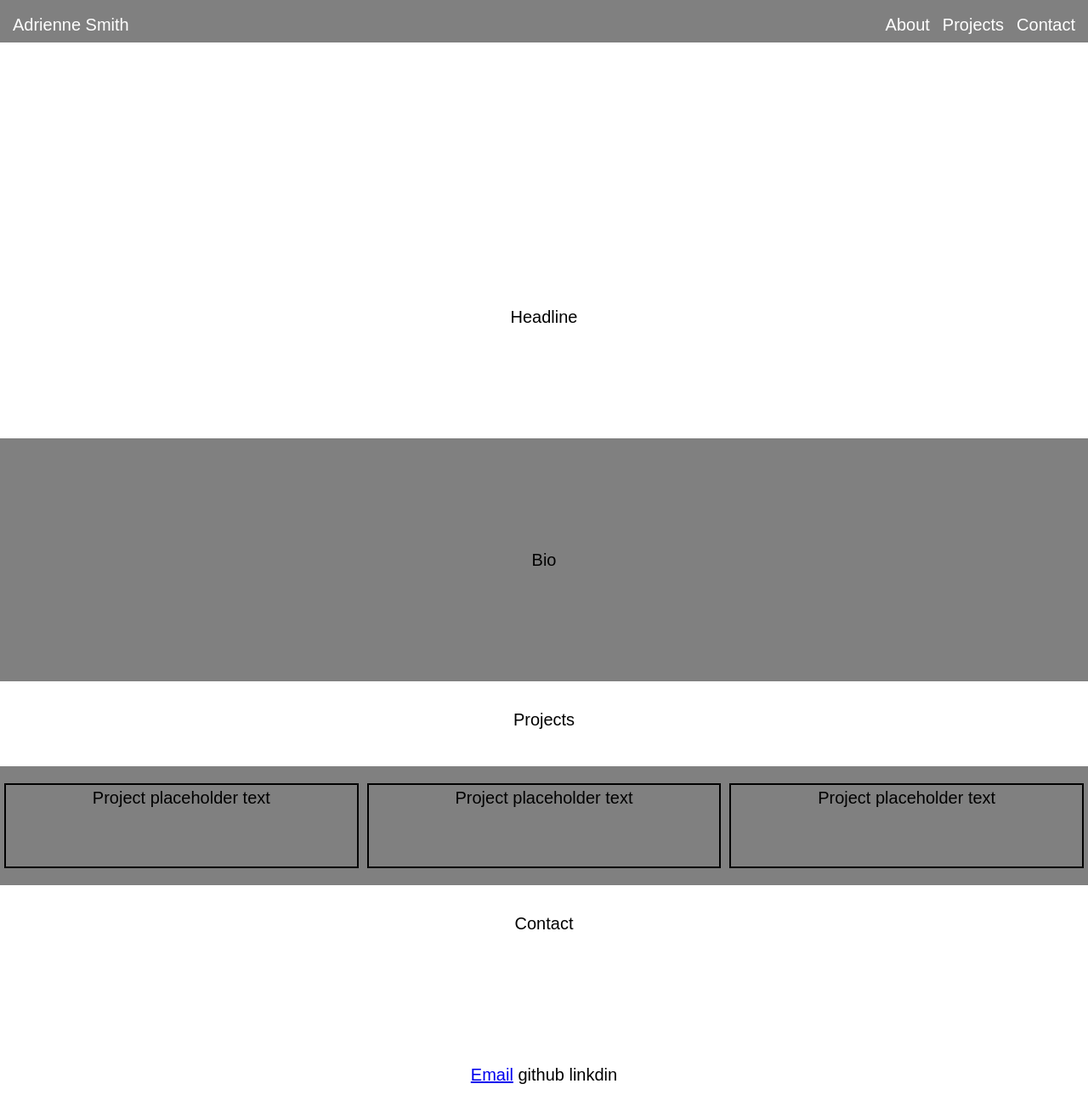
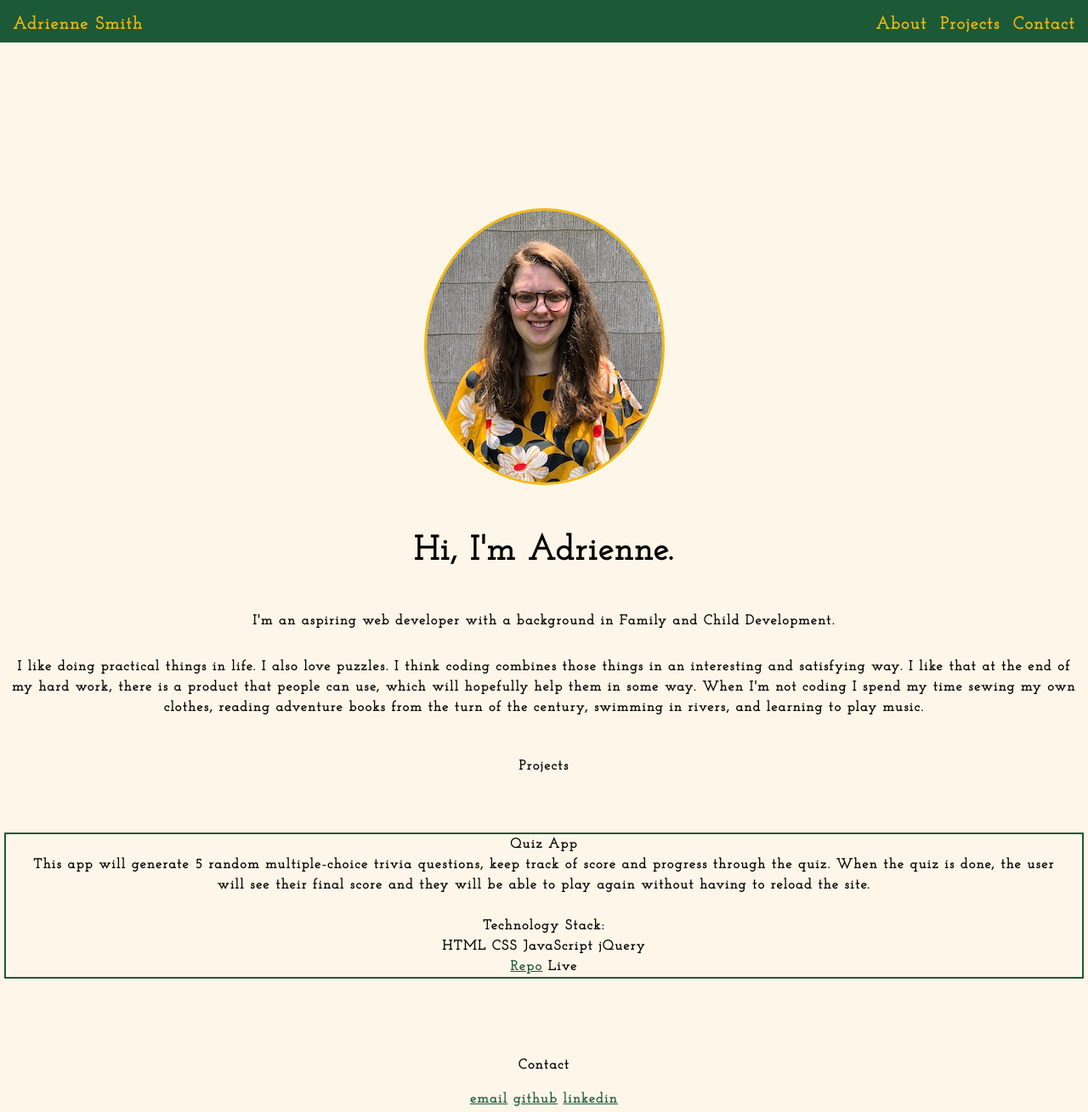
Before and after one commit to one-smith/adrienne-portfolio, a plain HTML site: page index.html in a window 1280 px wide. Shown: the whole page at 85% size. Drawn offline with nearby package versions, Linux system fonts and the light colour scheme.

Commit message:
adding styling and colors and font

```diff
--- a/index.css
+++ b/index.css
@@ -3,12 +3,20 @@
 }
 
 body {
-  font-family: Arial, Helvetica, sans-serif;
-  font-size: 20px;
+  font-family: 'Josefin Slab', serif;
+  /* font-family: Arial, Helvetica, sans-serif; */
+  font-size: 16px;
   line-height: 1.5;
   text-align: center;
+  font-weight: bold;
+  letter-spacing: 1.5px;
+  background-color: #FEF6E8;
 }
 
+.name {
+  font-size: 40px;
+  font-weight: bold;
+}
 
 nav {
   position: fixed;
@@ -16,9 +24,9 @@ nav {
   left: 0;
   right: 0;
   z-index: 10;
-  background-color: grey;
+  background-color: #1C5936;
   margin: 0;
-  color: white;
+  color: #F2B90F;
   height: 50px;
   font-size: 14px;
 }
@@ -31,7 +39,7 @@ nav p {
 
 nav a{
   text-decoration: none;
-  color: white;
+  color: #F2B90F;
   padding-right: 15px;
   float: right;
   margin-top: 14px;
@@ -45,16 +53,12 @@ header {
 
 section {
   min-height: 100px;
-  background-color: light-grey;
-  padding: 10% 0;
-}
-
-section:nth-child(even) {
-  background-color: grey;
+  padding: 15px 5px;
 }
 
 .mypic {
   border-radius: 50%;
+  border: 3px solid #F2B90F;
 }
 
 .project-group {
@@ -64,24 +68,10 @@ section:nth-child(even) {
   height: 100%;
 }
 
-
 .projects {
   padding: 0 25px;
   margin: 5px 10px;
-}
-/* .projects {
-  /* width: 100%; */
-  /* height: 800px; */
-  /* margin: auto; */
-  /* flex: 0 0 100%; */
-  /* flex-wrap: wrap; */
-  /* flex-direction: column;
-  height: 100%; */
-  /* justify-content: flex-start; */
-/* } */
-
-.projects {
-  border: 2px solid black;
+  border: 2px solid #1C5936;
   min-height: 100px;
   padding-top: 0;
   padding-bottom: 0;
@@ -90,19 +80,25 @@ section:nth-child(even) {
 .project-title {
   padding-top: 30px;
   padding-bottom: 0;
-  height: 15px;
 }
 
 .contact-title {
-  padding-top: 30px;
+  padding-top: 70px;
+  padding-bottom: 0;
 }
 
 .contact-info {
+  margin-top: 10px;
   margin-bottom: 40px;
 }
 
-#about {
-  padding: 10% 10%;
+.projects a:link, .contact-info a:link {
+  color: #1C5936;
+}
+
+.projects a:visited, .contact-info a:visited {
+  /* color: #F2B90F; */
+  color: #F29494;
 }
 
 @media only screen and (min-width: 400px) {
@@ -111,7 +107,7 @@ section:nth-child(even) {
   }
 }
 
-@media only screen and (min-width: 800px) {
+@media only screen and (min-width: 700px) {
   nav {
     font-size: 20px;
   }
@@ -128,7 +124,6 @@ section:nth-child(even) {
     display: flex;
     padding: 0;
     flex-direction: row;
-    /* height: 100%; */
   }
 
   .col {
--- a/index.html
+++ b/index.html
@@ -6,6 +6,7 @@
   <meta http-equiv="X-UA-Compatible" content="ie=edge">
   <title>Portfolio Wireframe</title>
   <link rel="stylesheet" type="text/css" href="//cdnjs.cloudflare.com/ajax/libs/normalize/6.0.0/normalize.css">
+  <link href="https://fonts.googleapis.com/css?family=Josefin+Slab&display=swap" rel="stylesheet">
   <link rel="stylesheet" type="text/css" href="index.css">
 </head>
 <body>
@@ -19,50 +20,35 @@
   </header>
   <main role="main">
     <section id="headline">
-      Headline </section>
-      <section id="about">Bio</section>
       <!-- It currently is not but will be a picture of me at some point -->
-      <!-- <img src="https://upload.wikimedia.org/wikipedia/commons/thumb/5/56/Myrna_Loy.jpg/220px-Myrna_Loy.jpg" alt="Picture of Myrna Loy" class="mypic"><br>
-      Hello, my name is Adrienne Smith. I'm an aspiring web developer with a background in Family and Child Development.</section>
-    <section id="about">
+      <img src="./IMG_2154.jpg" alt="Picture of me" class="mypic"><br>
+      <p class="name">Hi, I'm Adrienne.</p>I'm an aspiring web developer with a background in Family and Child Development.</section>
+    </section>
+      <section id="about">
       I like doing practical things in life. I also love puzzles. I think coding combines those things in an interesting
       and satisfying way. I like that at the end of my hard work, there is a product that people can use, which will hopefully
       help them in some way.
       When I'm not coding I spend my time sewing my own clothes, reading adventure books from the turn of the century, swimming in
-      rivers, and learning to play music. --> </section>
+      rivers, and learning to play music. </section>
     <section class="project-title" id="projects">Projects</section>
       <section class="project-group">
         <p class="projects col">
-          <!-- this is not yet a screenshot of my finished project -->
           <!-- <img src="https://scottross79.files.wordpress.com/2014/09/ghsot-surprise.jpg?w=560" alt="will be screenshot of app" class="screenshots"> -->
-          <!-- An image will be here <br>
+          <!-- An image will be here <br> -->
           Quiz App <br>
           This app will generate 5 random multiple-choice trivia questions, keep track of score and progress through the quiz. When
-          the quiz is done, the user will see their final score and they will be able to play again without having to reload the site.<br>
-          This app was built with HTML, CSS, JavaScript, and jQuery. <br>
-          <a href="https://github.com/thinkful-ei-emu/adrienne-eugene-quiz-app-2">Repo</a> <br>
-          <a>There will be a link to the live app, but it doesn't exist yet.</a> -->
-          Project placeholder text
-        </p>
-        <p class="projects col">
-          <!-- An image will be here <br>
-          A descripton of some sort.<br>
-          What was used to build the app.<br>
-          <a>This will be a link to the repo </a> <br>
-          <a>This will be a link to the live app</a> -->
-          Project placeholder text
-        </p>
-        <p class="projects col">
-          <!-- An image will be here <br>
-          A descripton of some sort.<br>
-          What was used to build the app.<br>
-          <a>This will be a link to the repo </a> <br>
-          <a>This will be a link to the live app</a> -->
-          Project placeholder text
+          the quiz is done, the user will see their final score and they will be able to play again without having to reload the site.<br><br>
+          Technology Stack:<br>
+            HTML
+            CSS
+            JavaScript
+            jQuery <br>
+          <a href="https://github.com/thinkful-ei-emu/adrienne-eugene-quiz-app-2">Repo</a>
+          <a>Live</a>
         </p>
       </section>
     <section class="contact-title" id="contact">Contact</section>
-      <p class="contact-info"><a href="mailto: agsmith046@gmail.com">Email</a> github linkdin</p>
+      <p class="contact-info"><a href="mailto: agsmith046@gmail.com">email</a> <a href="https://github.com/one-smith">github</a> <a href="www.linkedin.com/in/adrienne-smith-9a55b2127">linkedin</a></p>
   </main>
 </body>
 </html>
```
Also changed, not shown: IMG_2154.jpg (added).
